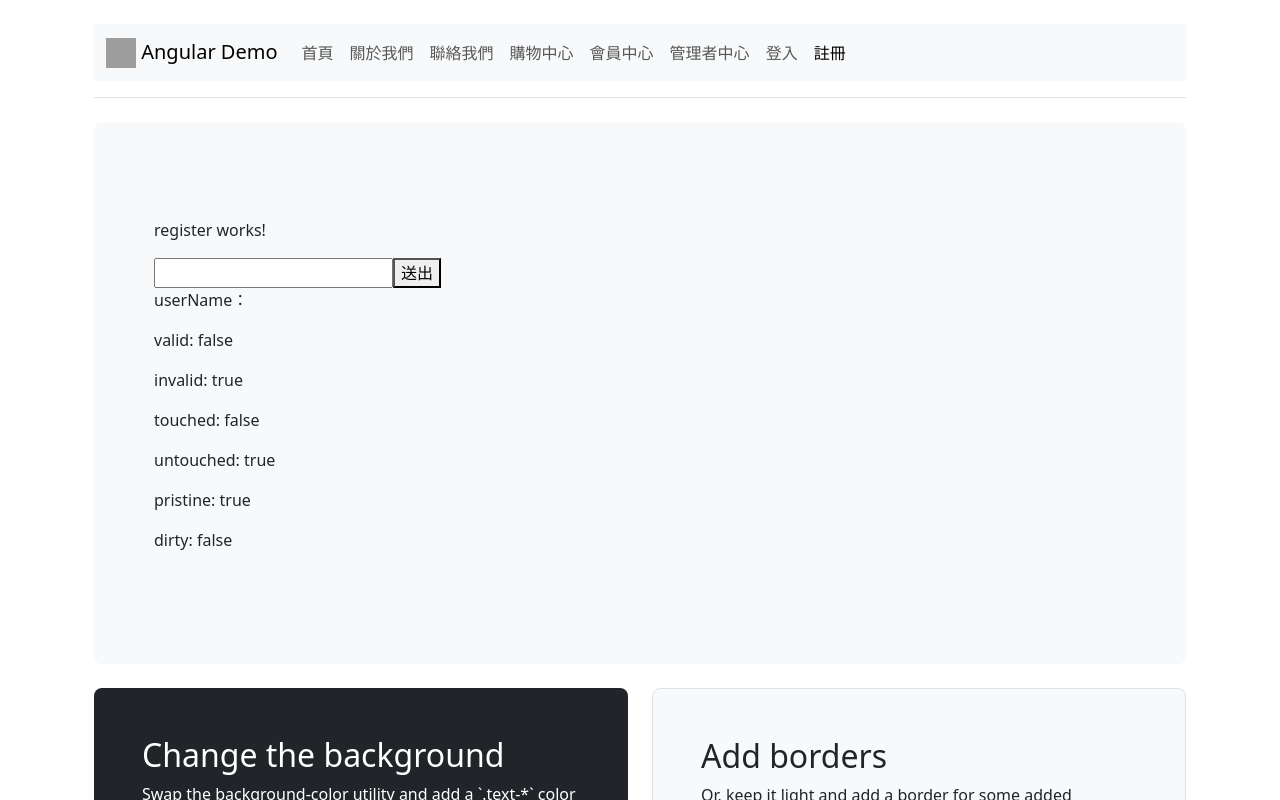
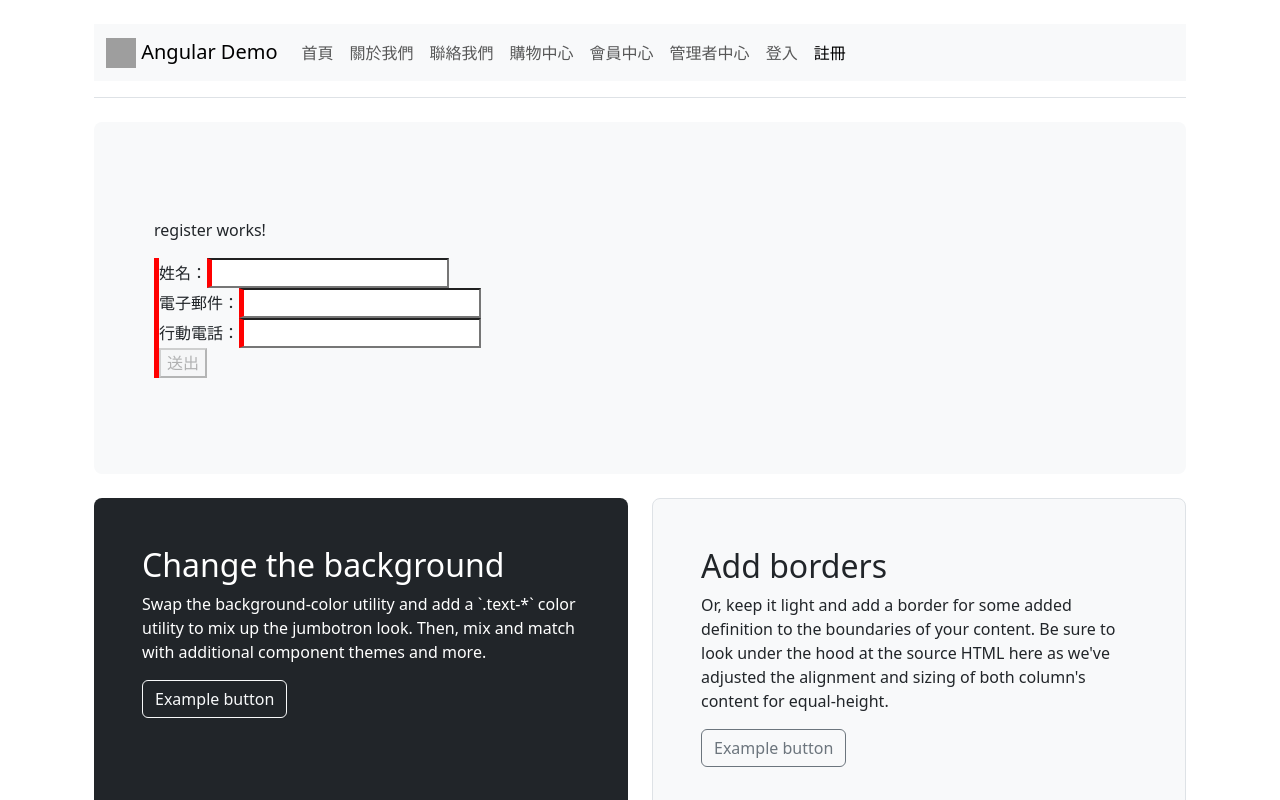
Before and after one commit to HsiaoHungWang/AngularDemo, an Angular app in the folder my-app/: page /register in a window 1280 px wide. Shown: the top 800 px of the page. Built offline with nearby package versions, Linux system fonts and the light colour scheme; grey boxes are pictures that could not be loaded.

Commit message:
FormGroup 的使用

```diff
--- a/my-app/src/app/highlight.directive.ts
+++ b/my-app/src/app/highlight.directive.ts
@@ -31,4 +31,5 @@ export class HighlightDirective {
      this.renderer.setStyle(this.el.nativeElement,'background-color', color);
    }
 
+
 }
--- a/my-app/src/app/register/register.component.css
+++ b/my-app/src/app/register/register.component.css
@@ -0,0 +1,14 @@
+.ng-invalid {
+border-left:5px solid red;
+}
+
+.ng-valid{
+border-left:5px solid green;
+}
+
+.ng-touched{
+    background-color:silver;
+}
+.ng-dirty{
+    background-color: yellow;
+}
--- a/my-app/src/app/register/register.component.html
+++ b/my-app/src/app/register/register.component.html
@@ -1,21 +1,33 @@
 <p>register works!</p>
-<form>
-    <input type="text" [formControl]="userName" />
-    <div class="alert alert-danger" *ngIf="userName.invalid && (userName.touched || userName.dirty)">
-        <div *ngIf="userName.errors?.['required']">姓名一定要輸入</div>
-        <div *ngIf="userName.errors?.['minlength']">姓名至少6個字元</div>
-        <div *ngIf="userName.errors?.['maxlength']">姓名至多12個字元</div>
+<form [formGroup]="registerForm" (ngSubmit)="submit()">
+    <label>姓名：</label>
+    <input type="text" formControlName="userName" /><br />
+    <div class="alert alert-danger" *ngIf="f['userName'].invalid && (f['userName'].touched || f['userName'].dirty)">
+        <div *ngIf="f['userName'].errors?.['required']">姓名一定要輸入</div>
+        <div *ngIf="f['userName'].errors?.['minlength']">姓名至少6個字元</div>
+        <div *ngIf="f['userName'].errors?.['maxlength']">姓名至多12個字元</div>
     </div>
-
+    <label>電子郵件：</label>
+    <input type="text" formControlName="userEmail" /><br />
+    <div class="alert alert-danger" *ngIf="f['userEmail'].invalid && (f['userEmail'].touched || f['userEmail'].dirty)">
+        <div *ngIf="f['userEmail'].errors?.['required']">Email一定要輸入</div>
+        <div *ngIf="f['userEmail'].errors?.['email']">Email格式錯誤</div>
+    </div>
+    <label>行動電話：</label>
+    <input type="text" formControlName="userPhone" /><br />
+    <div class="alert alert-danger" *ngIf="f['userPhone'].invalid && (f['userPhone'].touched || f['userPhone'].dirty)">
+        <div *ngIf="f['userPhone'].errors?.['required']">電話一定要輸入</div>
+        <div *ngIf="f['userPhone'].errors?.['pattern']">電話格式錯誤0911-222-333</div>
+    </div>
     <!-- <input type="email" [formControl]="userEmail" /> -->
-
-    <button (click)="send()">送出</button>
+    <button type="submit" [disabled]="registerForm.invalid">送出</button>
+    <!-- <button  (click)="send()">送出</button> -->
 </form>
 
-<p>userName：{{userName.value}}</p>
+<!-- <p>userName：{{userName.value}}</p>
 <p>valid: {{userName.valid}}</p>
 <p>invalid: {{userName.invalid}}</p>
 <p>touched: {{userName.touched}}</p>
 <p>untouched: {{userName.untouched}}</p>
 <p>pristine: {{userName.pristine}}</p>
-<p>dirty: {{userName.dirty}}</p>
+<p>dirty: {{userName.dirty}}</p> -->
--- a/my-app/src/app/register/register.component.ts
+++ b/my-app/src/app/register/register.component.ts
@@ -1,19 +1,32 @@
 import { Component } from '@angular/core';
-import { FormControl, Validators } from '@angular/forms';
+import { FormControl, Validators, FormGroup } from '@angular/forms';
 @Component({
   selector: 'app-register',
   templateUrl: './register.component.html',
   styleUrls: ['./register.component.css']
 })
 export class RegisterComponent {
-  userName = new FormControl('',[Validators.required, Validators.minLength(6), Validators.maxLength(12)]);
+  registerForm = new FormGroup({
+      userName : new FormControl('',[Validators.required, Validators.minLength(6), Validators.maxLength(12)]),
+      userEmail : new FormControl('',[Validators.required, Validators.email]),
+      userPhone : new FormControl('',[Validators.required, Validators.pattern(/^09\d{2}-\d{3}-\d{3}$/)])
+  });
 
-  send(){
-    if(this.userName.valid){
-      console.log(this.userName.value)
-    }else{
-      console.log(this.userName.errors);
+  get f(){
+    return this.registerForm.controls;
+  }
+
+  // send(){
+  //   if(this.userName.valid){
+  //     console.log(this.userName.value)
+  //   }else{
+  //     console.log(this.userName.errors);
+  //   }
+  // }
+
+  submit(){
+    if(this.registerForm.valid){
+      console.log(this.registerForm.value);
     }
-
   }
 }
```
